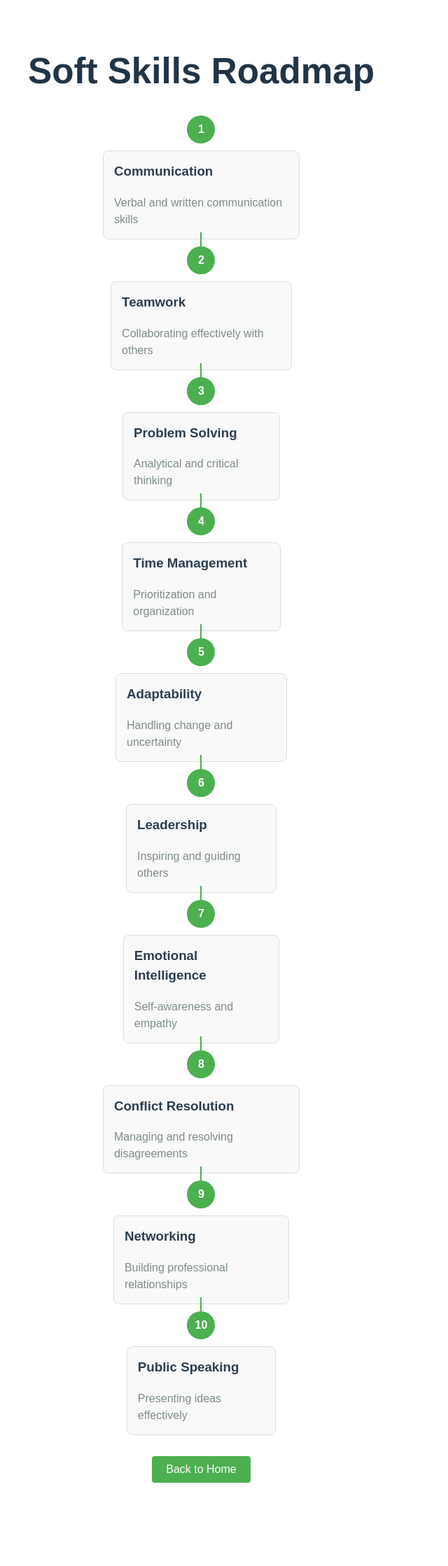
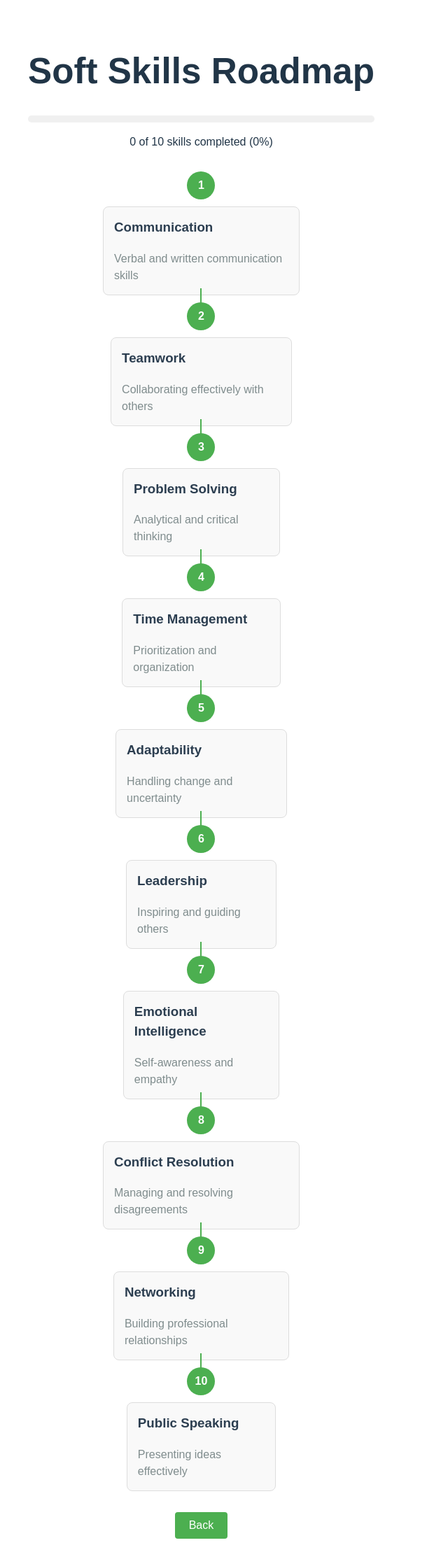
Before and after one commit to viv-7/prototype-0, a React (Vite) app in the folder prototype/: page /soft-skills in a window 1280 px wide. Shown: the whole page at 70% size, without its empty margins (0-640 px from the left). Before the commit the page ends 2159 px from the top, so only its background shows below. Built offline with nearby package versions, Linux system fonts and the light colour scheme.

Commit message:
add progress bar

```diff
--- a/prototype/src/components/BackendRoadmap.jsx
+++ b/prototype/src/components/BackendRoadmap.jsx
@@ -1,10 +1,7 @@
 import React from 'react';
-import { useNavigate } from 'react-router-dom';
-import './Roadmap.css';
+import Roadmap from './Roadmap';
 
 const BackendRoadmap = () => {
-  const navigate = useNavigate();
-
   const steps = [
     { id: 1, title: "Programming Basics", description: "Variables, loops, conditionals" },
     { id: 2, title: "Choose a Language", description: "Node.js, Python, Java, etc." },
@@ -19,22 +16,11 @@ const BackendRoadmap = () => {
   ];
 
   return (
-    <div className="roadmap-container">
-      <h1>Backend Development Roadmap</h1>
-      <div className="tree">
-        {steps.map((step, index) => (
-          <div key={step.id} className="step">
-            <div className="node">{index + 1}</div>
-            <div className="step-content">
-              <h3>{step.title}</h3>
-              <p>{step.description}</p>
-            </div>
-            {index < steps.length - 1 && <div className="connector"></div>}
-          </div>
-        ))}
-      </div>
-      <button className="back-button" onClick={() => navigate('/technical')}>Back to Technical Skills</button>
-    </div>
+    <Roadmap
+      title="Backend Development"
+      steps={steps}
+      backPath="/technical"
+    />
   );
 };
 
--- a/prototype/src/components/DatabaseRoadmap.jsx
+++ b/prototype/src/components/DatabaseRoadmap.jsx
@@ -1,10 +1,7 @@
 import React from 'react';
-import { useNavigate } from 'react-router-dom';
-import './Roadmap.css';
+import Roadmap from './Roadmap';
 
 const DatabaseRoadmap = () => {
-  const navigate = useNavigate();
-
   const steps = [
     { id: 1, title: "Database Fundamentals", description: "What is a database, types of databases" },
     { id: 2, title: "Relational Databases", description: "Tables, rows, columns, relationships" },
@@ -19,22 +16,11 @@ const DatabaseRoadmap = () => {
   ];
 
   return (
-    <div className="roadmap-container">
-      <h1>Database Roadmap</h1>
-      <div className="tree">
-        {steps.map((step, index) => (
-          <div key={step.id} className="step">
-            <div className="node">{index + 1}</div>
-            <div className="step-content">
-              <h3>{step.title}</h3>
-              <p>{step.description}</p>
-            </div>
-            {index < steps.length - 1 && <div className="connector"></div>}
-          </div>
-        ))}
-      </div>
-      <button className="back-button" onClick={() => navigate('/technical')}>Back to Technical Skills</button>
-    </div>
+    <Roadmap
+      title="Database"
+      steps={steps}
+      backPath="/technical"
+    />
   );
 };
 
--- a/prototype/src/components/FrontendRoadmap.jsx
+++ b/prototype/src/components/FrontendRoadmap.jsx
@@ -1,10 +1,7 @@
 import React from 'react';
-import { useNavigate } from 'react-router-dom';
-import './Roadmap.css';
+import Roadmap from './Roadmap';
 
 const FrontendRoadmap = () => {
-  const navigate = useNavigate();
-
   const steps = [
     { id: 1, title: "HTML Basics", description: "Learn HTML structure, tags, and semantics" },
     { id: 2, title: "CSS Fundamentals", description: "Master CSS selectors, box model, and layouts" },
@@ -19,22 +16,11 @@ const FrontendRoadmap = () => {
   ];
 
   return (
-    <div className="roadmap-container">
-      <h1>Frontend Development Roadmap</h1>
-      <div className="tree">
-        {steps.map((step, index) => (
-          <div key={step.id} className="step">
-            <div className="node">{index + 1}</div>
-            <div className="step-content">
-              <h3>{step.title}</h3>
-              <p>{step.description}</p>
-            </div>
-            {index < steps.length - 1 && <div className="connector"></div>}
-          </div>
-        ))}
-      </div>
-      <button className="back-button" onClick={() => navigate('/technical')}>Back to Technical Skills</button>
-    </div>
+    <Roadmap
+      title="Frontend Development"
+      steps={steps}
+      backPath="/technical"
+    />
   );
 };
 
--- a/prototype/src/components/Roadmap.css
+++ b/prototype/src/components/Roadmap.css
@@ -1,6 +1,8 @@
 .roadmap-container {
   text-align: center;
   padding: 20px;
+  max-width: 800px;
+  margin: 0 auto;
 }
 
 .tree {
@@ -16,6 +18,7 @@
   align-items: center;
   margin-bottom: 10px;
   position: relative;
+  cursor: context-menu;
 }
 
 .node {
@@ -30,6 +33,10 @@
   font-weight: bold;
   margin-bottom: 10px;
   z-index: 1;
+}
+
+.node.completed {
+  background-color: #ff4757;
 }
 
 .step-content {
@@ -59,3 +66,73 @@
   position: absolute;
   bottom: -20px;
 }
+
+.completed {
+  position: relative;
+  opacity: 0.7;
+}
+
+.completed::after {
+  content: "";
+  position: absolute;
+  top: 50%;
+  left: 0;
+  width: 100%;
+  height: 2px;
+  background-color: #ff4757;
+  transform: rotate(-5deg);
+}
+
+.step-content.completed h3,
+.step-content.completed p {
+  text-decoration: line-through;
+  color: #777;
+}
+
+.step:hover::before {
+  content: "Right-click to mark complete";
+  position: absolute;
+  top: -25px;
+  left: 50%;
+  transform: translateX(-50%);
+  background: #333;
+  color: white;
+  padding: 2px 5px;
+  border-radius: 3px;
+  font-size: 12px;
+  white-space: nowrap;
+  z-index: 2;
+}
+
+.progress-container {
+  margin: 20px 0;
+}
+
+.progress-bar {
+  height: 10px;
+  background-color: #f0f0f0;
+  border-radius: 5px;
+  overflow: hidden;
+  margin-bottom: 5px;
+}
+
+.progress {
+  height: 100%;
+  background-color: #4CAF50;
+  transition: width 0.3s ease;
+}
+
+.back-button {
+  margin-top: 20px;
+  padding: 10px 20px;
+  background-color: #4CAF50;
+  color: white;
+  border: none;
+  border-radius: 4px;
+  cursor: pointer;
+  font-size: 16px;
+}
+
+.back-button:hover {
+  background-color: #45a049;
+}
--- /dev/null
+++ b/prototype/src/components/Roadmap.jsx
@@ -0,0 +1,75 @@
+import React, { useState, useEffect } from 'react';
+import { useNavigate } from 'react-router-dom';
+import './Roadmap.css';
+
+const Roadmap = ({ title, steps, backPath }) => {
+  const navigate = useNavigate();
+  const [completedSteps, setCompletedSteps] = useState([]);
+
+  // Load completed steps from localStorage
+  useEffect(() => {
+    const saved = localStorage.getItem(`completed-${title}`);
+    if (saved) setCompletedSteps(JSON.parse(saved));
+  }, [title]);
+
+  // Save completed steps to localStorage
+  useEffect(() => {
+    localStorage.setItem(`completed-${title}`, JSON.stringify(completedSteps));
+  }, [completedSteps, title]);
+
+  const handleContextMenu = (e, stepId) => {
+    e.preventDefault();
+    setCompletedSteps(prev =>
+      prev.includes(stepId)
+        ? prev.filter(id => id !== stepId)
+        : [...prev, stepId]
+    );
+  };
+
+  const completionPercentage = steps.length > 0
+    ? Math.round((completedSteps.length / steps.length) * 100)
+    : 0;
+
+  return (
+    <div className="roadmap-container">
+      <h1>{title} Roadmap</h1>
+
+      <div className="progress-container">
+        <div className="progress-bar">
+          <div
+            className="progress"
+            style={{ width: `${completionPercentage}%` }}
+          ></div>
+        </div>
+        <p>
+          {completedSteps.length} of {steps.length} skills completed ({completionPercentage}%)
+        </p>
+      </div>
+
+      <div className="tree">
+        {steps.map((step, index) => (
+          <div
+            key={step.id}
+            className="step"
+            onContextMenu={(e) => handleContextMenu(e, step.id)}
+          >
+            <div className={`node ${completedSteps.includes(step.id) ? 'completed' : ''}`}>
+              {index + 1}
+            </div>
+            <div className={`step-content ${completedSteps.includes(step.id) ? 'completed' : ''}`}>
+              <h3>{step.title}</h3>
+              <p>{step.description}</p>
+            </div>
+            {index < steps.length - 1 && <div className="connector"></div>}
+          </div>
+        ))}
+      </div>
+
+      <button className="back-button" onClick={() => navigate(backPath)}>
+        Back
+      </button>
+    </div>
+  );
+};
+
+export default Roadmap;
--- a/prototype/src/components/SoftSkills.jsx
+++ b/prototype/src/components/SoftSkills.jsx
@@ -1,10 +1,7 @@
 import React from 'react';
-import { useNavigate } from 'react-router-dom';
-import './Roadmap.css';
+import Roadmap from './Roadmap';
 
 const SoftSkills = () => {
-  const navigate = useNavigate();
-
   const steps = [
     { id: 1, title: "Communication", description: "Verbal and written communication skills" },
     { id: 2, title: "Teamwork", description: "Collaborating effectively with others" },
@@ -19,22 +16,11 @@ const SoftSkills = () => {
   ];
 
   return (
-    <div className="roadmap-container">
-      <h1>Soft Skills Roadmap</h1>
-      <div className="tree">
-        {steps.map((step, index) => (
-          <div key={step.id} className="step">
-            <div className="node">{index + 1}</div>
-            <div className="step-content">
-              <h3>{step.title}</h3>
-              <p>{step.description}</p>
-            </div>
-            {index < steps.length - 1 && <div className="connector"></div>}
-          </div>
-        ))}
-      </div>
-      <button className="back-button" onClick={() => navigate('/')}>Back to Home</button>
-    </div>
+    <Roadmap
+      title="Soft Skills"
+      steps={steps}
+      backPath="/"
+    />
   );
 };
 
```
Lines whose indentation alone changed are shown as unchanged.
